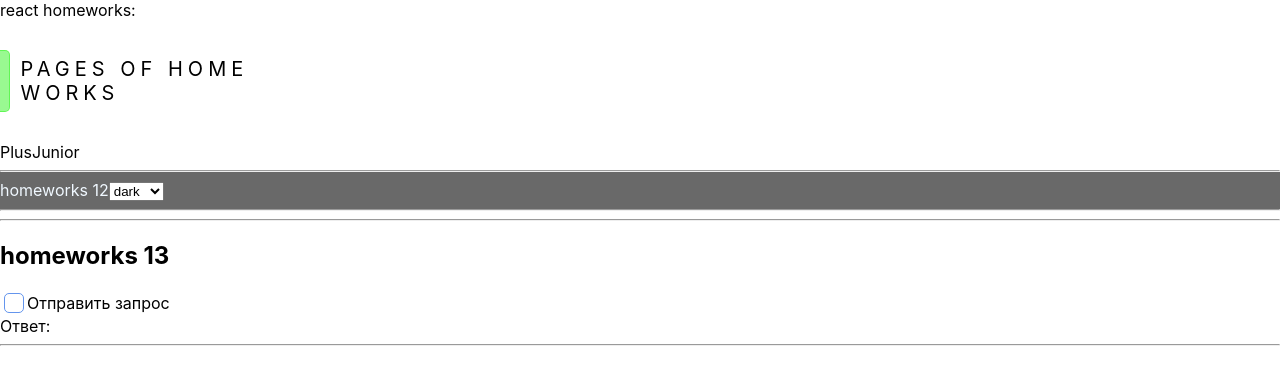
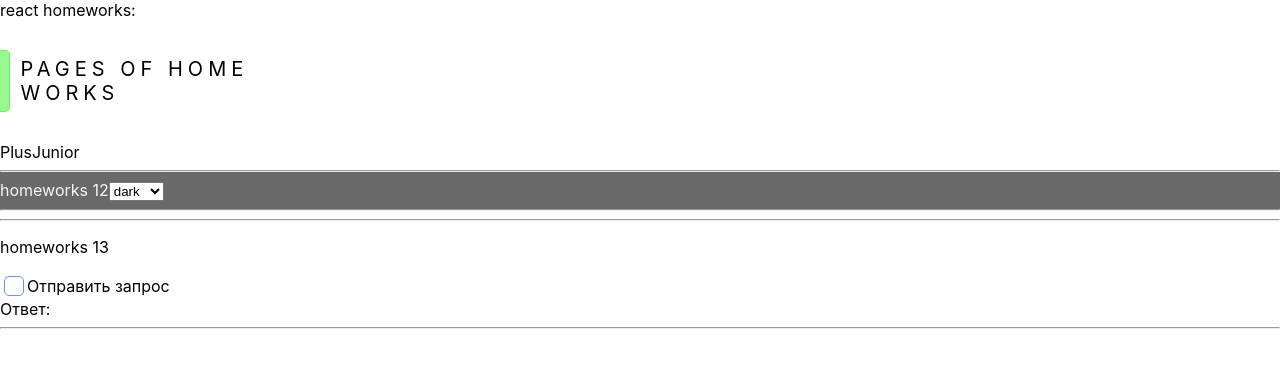
Before and after one commit to jekaplugarev/HomeWorks, a React (Create React App) app: page /#/plus-junior in a window 1280 px wide. Shown: the top 384 px of the page. Built offline with nearby package versions, Linux system fonts and the light colour scheme.

Commit message:
finished task HW13

```diff
--- a/src/p2-homeworks/h13/HW13.tsx
+++ b/src/p2-homeworks/h13/HW13.tsx
@@ -32,7 +32,7 @@ function HW13() {
             <div>
                 <hr/>
                 <span>
-                <h2>homeworks 13</h2>
+                <p>homeworks 13</p>
             </span>
                 <SuperCheckbox
                     onChange={changeHandler}
```
